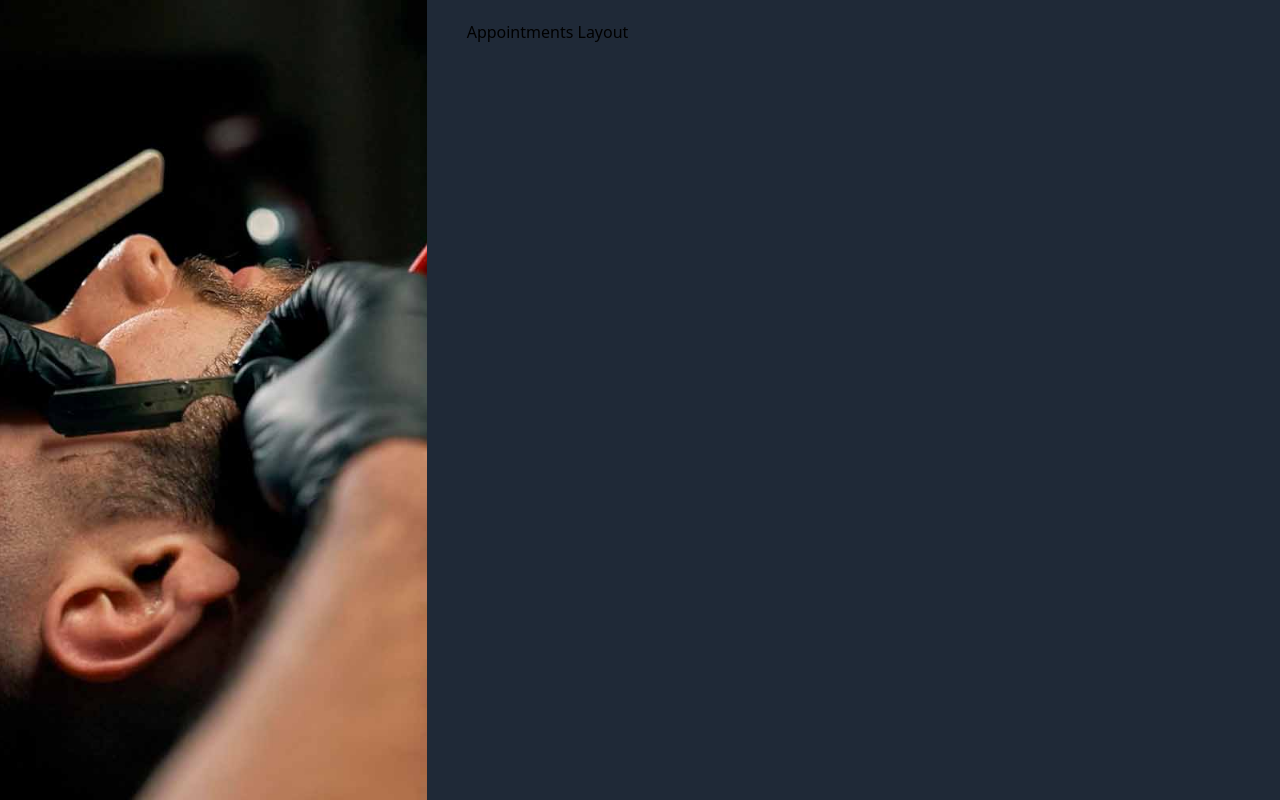
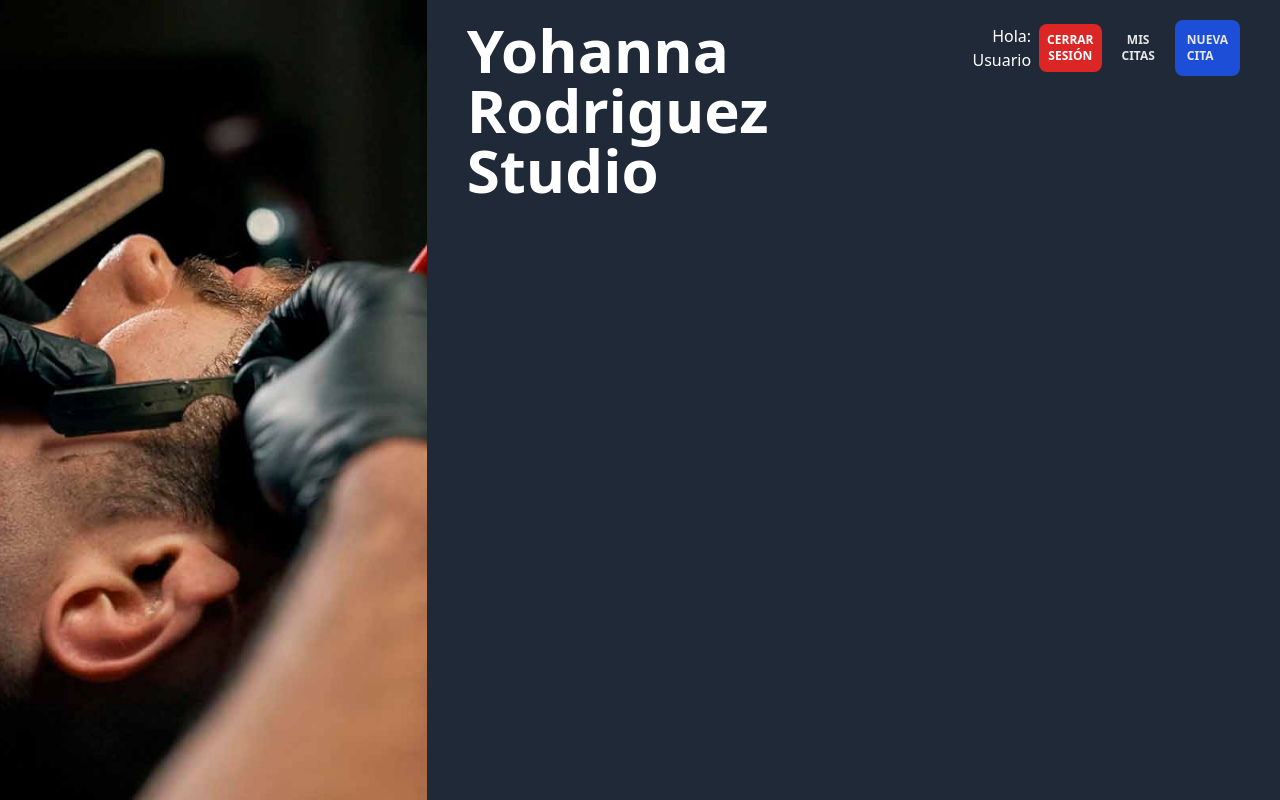
Before and after one commit to RocoBytes/ipss_VcM, a Vue app in the folder frontend/: page /reservaciones in a window 1280 px wide. Built offline with nearby package versions, Linux system fonts and the light colour scheme.

Commit message:
Feat: Add AppointmentsLayout with navigation and session UI for appointments section

```diff
--- a/frontend/src/views/appointments/AppointmentsLayout.vue
+++ b/frontend/src/views/appointments/AppointmentsLayout.vue
@@ -1,5 +1,5 @@
 <script setu>
-import { RouterView } from 'vue-router';
+import { RouterLink, RouterView } from 'vue-router';
 
 
 </script>
@@ -9,8 +9,34 @@ import { RouterView } from 'vue-router';
 
 <template>
 
-    <div>
-        <h1>Appointments Layout</h1>
+    <div class="flex justify-between">
+        <h1 class="text-2xl lg:text-6xl font-black text-white">Yohanna Rodriguez Studio</h1>
+
+        <div class="flex flex-col space-y-5">
+            <div class="flex gap-2 items-center">
+                <p class="text-white text-right">Hola: Usuario</p>
+
+                <button
+                    type="button"
+                    class="bg-red-600 hover:bg-red-700 p-2 text-white uppercase text-xs font-extrabold rounded-lg"
+                >
+                    Cerrar sesión
+                </button>
+
+                <nav class="flex gap-2 items-center justify-end">
+                    <button
+                        class="p-3 text-gray-200 uppercase text-xs font-black rounded-lg"
+                    >Mis Citas</button>
+
+                    <RouterLink
+                        :to="{name: 'new-appointment'}"
+                        class="p-3 text-gray-200 uppercase text-xs font-black rounded-lg bg-blue-700"
+                    >
+                        Nueva Cita
+                    </RouterLink>
+                </nav>
+            </div>
+        </div>
     </div>
 
 
```
